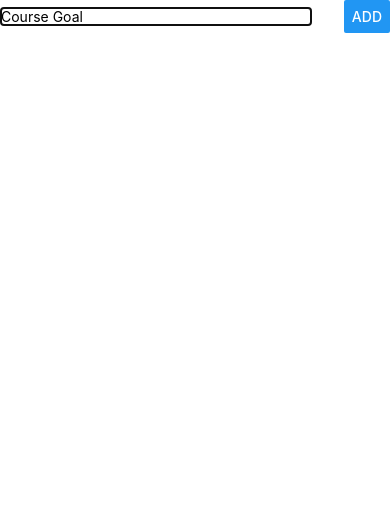
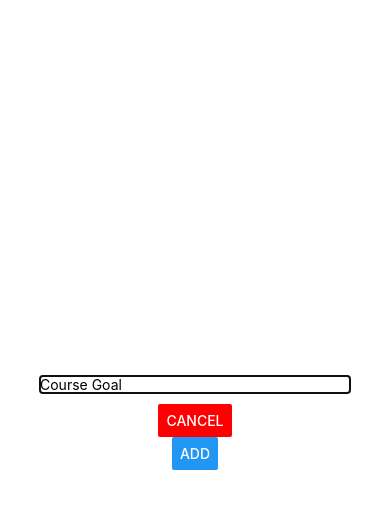
Before and after one commit to onTheDL/rn-refresh, a React Native app: screen / in a window 390 px wide. Both pictures are taken after a click on the button "ADD NEW GOAL". Shown: the top 508 px of the page. Built offline with nearby package versions, Linux system fonts and the light colour scheme.

Commit message:
Clear input value on submit and close modal on cancel

```diff
--- a/App.js
+++ b/App.js
@@ -21,7 +21,7 @@ export default function App() {
         ...prevGoals,
         { uid: Math.random().toString(), value: goal },
       ],
-      console.log(courseGoals)
+      setIsAddMode(false)
     );
   };
 
@@ -38,7 +38,9 @@ export default function App() {
         visible={isAddMode}
         handleInput={setGoal}
         inputValue={goal}
+        setInput={setGoal}
         handleSubmit={addGoalHandler}
+        setIsAddMode={setIsAddMode}
       />
 
       <FlatList
--- a/components/Input.js
+++ b/components/Input.js
@@ -1,7 +1,14 @@
 import React from "react";
 import { StyleSheet, View, Button, TextInput, Modal } from "react-native";
 
-export default function Input({ inputValue, handleInput, handleSubmit, visible }) {
+export default function Input({ inputValue, setInput, handleInput, handleSubmit, visible, setIsAddMode }) {
+
+
+  const handleAddGoal = () => {
+    handleSubmit(inputValue)
+    setInput('')
+  }
+
   return (
     <Modal visible={visible} animationType="slide">
       <View style={styles.inputContainer}>
@@ -11,8 +18,8 @@ export default function Input({ inputValue, handleInput, handleSubmit, visible }
           onChangeText={(input) => handleInput(input)}
           value={inputValue}
         />
-
-        <Button title="ADD" onPress={handleSubmit} />
+        <Button title="CANCEL" color="red" onPress={setIsAddMode} />
+        <Button title="ADD" onPress={handleAddGoal} />
       </View>
     </Modal>
   );
@@ -20,13 +27,14 @@ export default function Input({ inputValue, handleInput, handleSubmit, visible }
 
 const styles = StyleSheet.create({
   inputContainer: {
-    flexDirection: "row",
+    flex: 1,
     alignItems: "center",
-    justifyContent: "space-between",
+    justifyContent: "center",
   },
   input: {
     borderColor: "black",
     borderWidth: 1,
     width: "80%",
+    marginBottom: 10,
   },
 });
```
